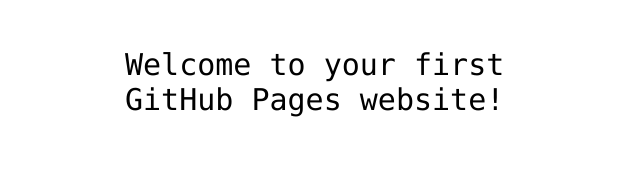
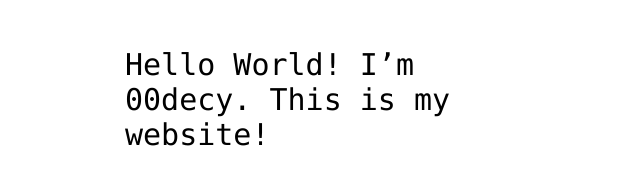
Before and after one commit to 00decy/00decy.github.io, a plain HTML site: page index.html in a window 1280 px wide. Shown: the part 341-526 px from the top of the page, without its empty margins (315-955 px from the left). Drawn offline with Linux system fonts and the light colour scheme.

Commit message:
added my intro

```diff
--- a/index.html
+++ b/index.html
@@ -12,7 +12,7 @@
 <img src="https://octodex.github.com/images/daftpunktocat-thomas.gif" id="octocat" alt="octocat-gif" />
 
 <!-- Change this code here by copy and pasting your template on line 15 -->
-<p>Welcome to your first GitHub Pages website!</p>
+<p>Hello World! I’m 00decy. This is my website!</p>
 
 </body>
 </html>
```
